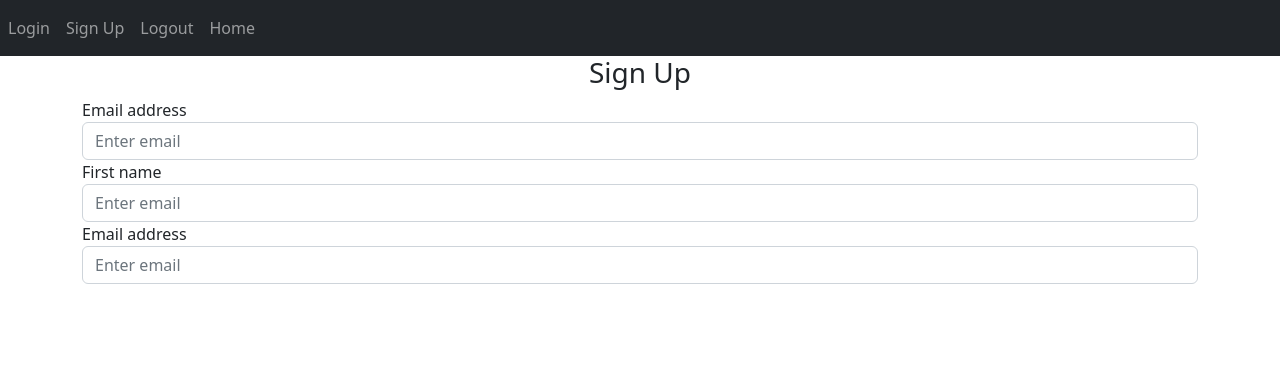
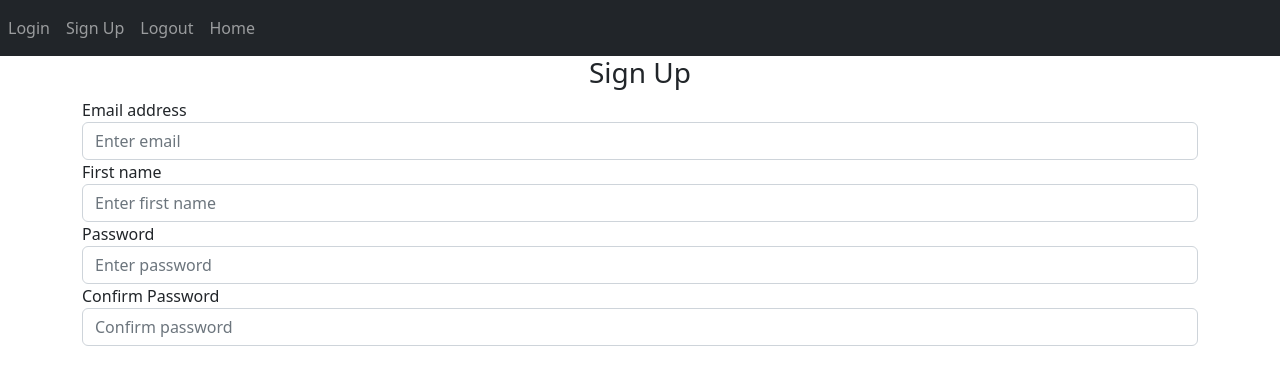
Before and after one commit to Andy-Aseye/Flask-authentication, a Flask app: page /sign-up in a window 1280 px wide. Shown: the top 385 px of the page. Run offline with Flask 3, Linux system fonts and the light colour scheme; some libraries are stand-ins or nearby versions.

Commit message:
sign up form implementation

```diff
--- a/website/templates/signup.html
+++ b/website/templates/signup.html
@@ -9,11 +9,15 @@
     </div>
     <div class="form-group">
         <label for="firstName">First name</label>
-        <input type="email" class="form-control" id="email" name="email" placeholder="Enter email"/>
+        <input type="text" class="form-control" id="firstName" name="firstName" placeholder="Enter first name"/>
     </div>
     <div class="form-group">
-        <label for="email">Email address</label>
-        <input type="email" class="form-control" id="email" name="email" placeholder="Enter email"/>
+        <label for="password1">Password</label>
+        <input type="password" class="form-control" id="password1" name="password1" placeholder="Enter password"/>
+    </div>
+    <div class="form-group">
+        <label for="password2">Confirm Password</label>
+        <input type="password" class="form-control" id="password2" name="password2" placeholder="Confirm password"/>
     </div>
 
 </form>
```
